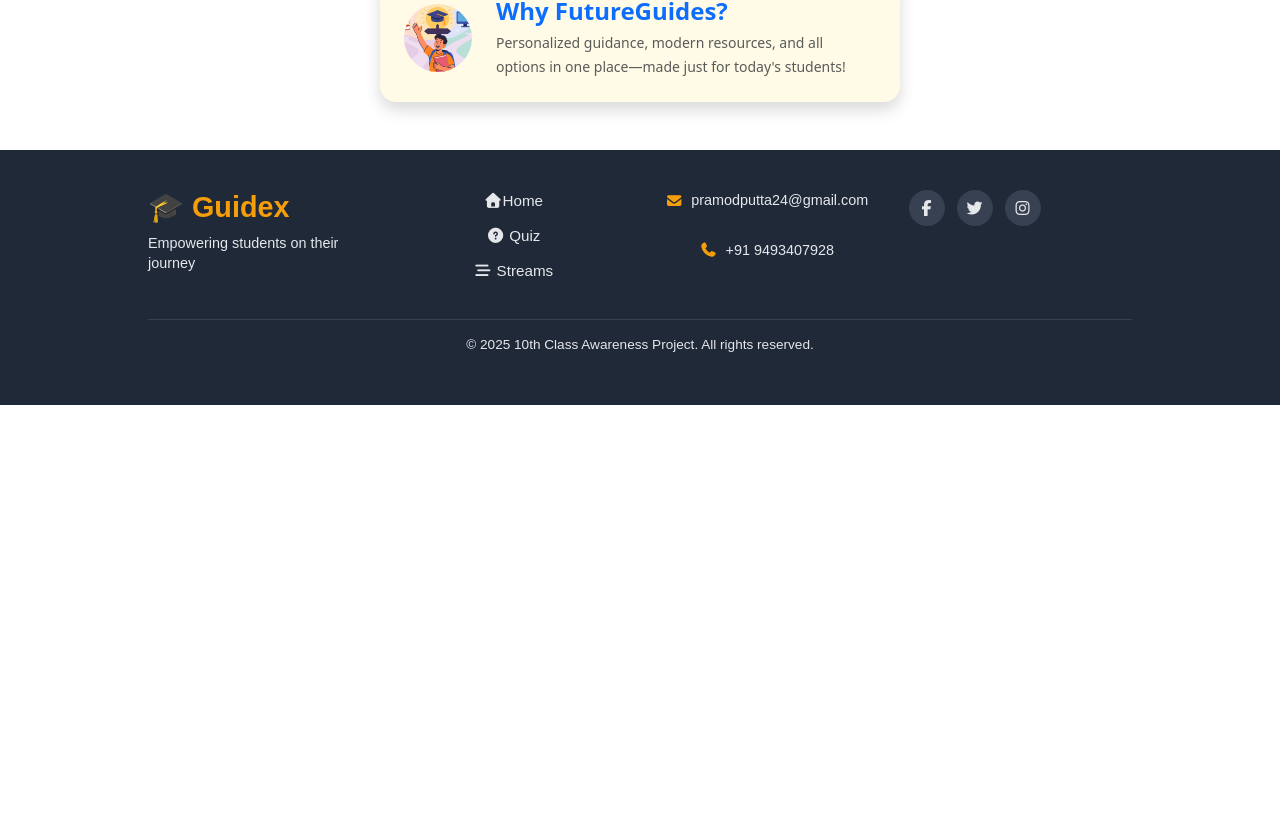
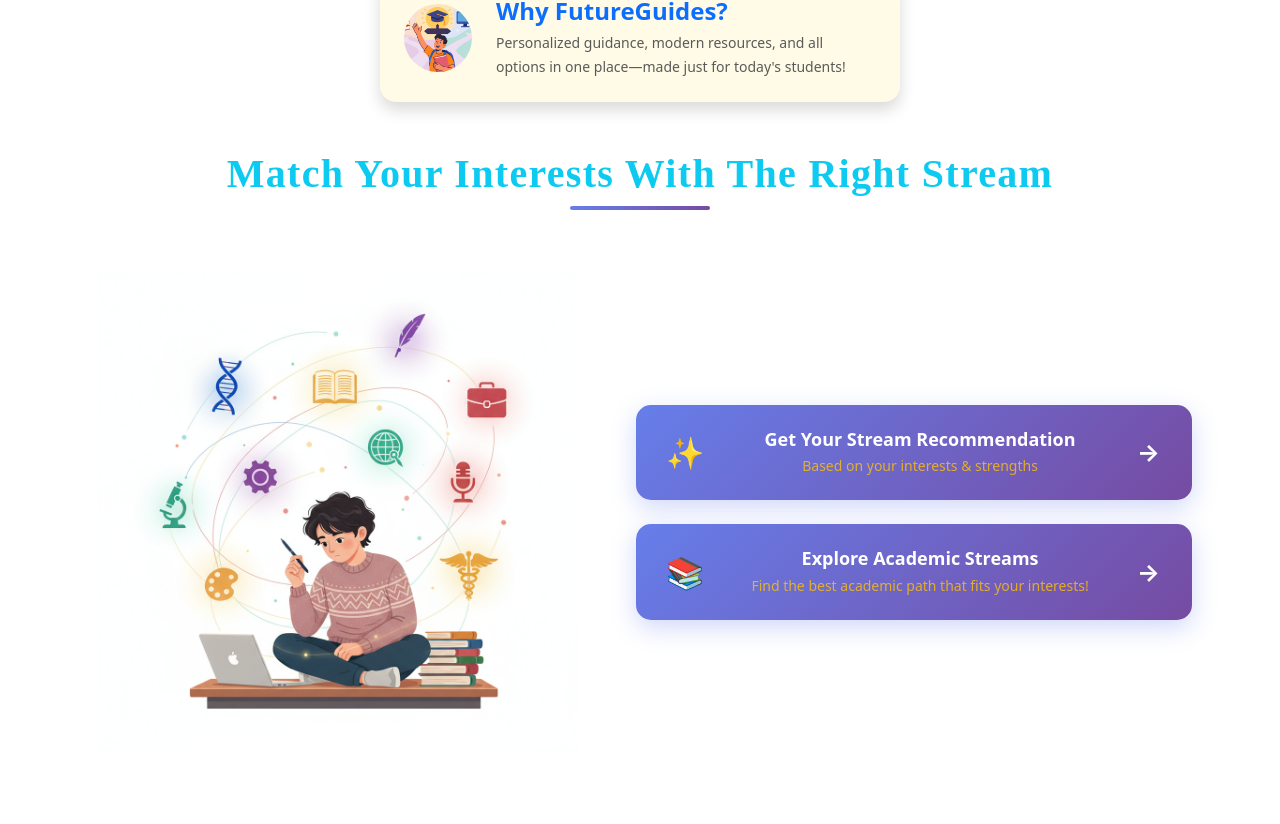
Before and after one commit to PuttaPramod/Guidex, an Angular app: page / in a window 1280 px wide. Shown: the part 1756-2580 px from the top of the page. Before the commit the page ends 2161 px from the top, so only its background shows below. Built offline with nearby package versions, Linux system fonts and the light colour scheme.

Commit message:
added quiz stream buttons with a pic

```diff
--- a/src/app/pages/home/home.component.css
+++ b/src/app/pages/home/home.component.css
@@ -101,6 +101,143 @@
   box-shadow: 0 3px 12px rgba(234,203,90,0.13);
 }
 
+.home-section {
+  max-width: 1200px;
+  margin: 2rem auto;
+  padding: 0 1rem;
+  text-align: center;
+}
+
+.home-section-title {
+  font-size: 2.5rem;
+  font-weight: 800;
+  margin-bottom: 2rem;
+  font-family:'Times New Roman', Times, serif;
+  letter-spacing: 1.3px;
+  text-transform:capitalize;
+  position: relative;
+}
+
+.home-section-title::after {
+  content: '';
+  position: absolute;
+  bottom: -12px;
+  left: 50%;
+  transform: translateX(-50%);
+  width: 140px;
+  height: 4px;
+  background: linear-gradient(90deg, #667eea, #764ba2);
+  border-radius: 2px;
+}
+
+
+
+.home-layout-container {
+  display: flex;
+  gap: 3rem;
+  padding: 2rem;
+  max-width: 1200px;
+  margin: 0 auto;
+  align-items: center;
+}
+
+.home-illustration img {
+  max-width: 500px;
+  width: 100%;
+  border-radius: 15px;
+
+  /* Mixed background and border */
+  background:
+    white;
+  padding: 10px; /* space for border effect */
+
+  /* To keep the image crisp */
+  display: block;
+  object-fit: cover;
+}
+
+
+.home-cards {
+  display: flex;
+  flex-direction: column;
+  gap: 1.5rem;
+  flex: 1;
+}
+
+.home-card {
+  display: flex;
+  align-items: center;
+  padding: 1.5rem 2rem;
+  border-radius: 15px;
+  color: white;
+  text-decoration: none;
+  cursor: pointer;
+  box-shadow: 0 8px 25px rgba(102, 126, 234, 0.3);
+  transition: all 0.3s ease;
+  background: linear-gradient(135deg, #667eea 0%, #764ba2 100%);
+}
+
+.home-card:hover {
+  transform: translateY(-3px);
+  box-shadow: 0 12px 35px rgba(102, 126, 234, 0.4);
+  background: linear-gradient(135deg, #5a67d8 0%, #6b46c1 100%);
+}
+
+.home-card-icon {
+  font-size: 28px;
+  margin-right: 15px;
+  animation: home-sparkle 2s infinite;
+  flex-shrink: 0;
+}
+
+@keyframes home-sparkle {
+  0%, 100% { transform: scale(1); }
+  50% { transform: scale(1.1); }
+}
+
+.home-card-content {
+  flex: 1;
+}
+
+.home-card-content h3 {
+  margin: 0 0 0.3rem 0;
+  font-weight: 600;
+  font-size: 18px;
+}
+
+.home-card-content p {
+  margin: 0;
+  font-size: 14px;
+  opacity: 0.8;
+}
+
+.home-card-arrow {
+  font-size: 24px;
+  font-weight: bold;
+  margin-left: 15px;
+  transition: transform 0.3s ease;
+}
+
+.home-card:hover .home-card-arrow {
+  transform: translateX(5px);
+}
+
+/* Responsive adjustments */
+@media (max-width: 900px) {
+  .home-layout-container {
+    flex-direction: column;
+    padding: 1rem;
+  }
+
+  .home-cards {
+    width: 100%;
+  }
+
+  .home-illustration img {
+    max-width: 100%;
+  }
+}
+
 @media (max-width: 767px) {
   .hero-title-overlay { max-width: 99vw; }
   .about-mini-card .card { flex-direction: column; align-items: flex-start; }
--- a/src/app/pages/home/home.component.html
+++ b/src/app/pages/home/home.component.html
@@ -51,4 +51,34 @@
     </div>
   </div>
 </div>
+<div class="home-section">
+  <h2 class="home-section-title text-info">Match Your Interests with the Right Stream</h2>
+
+  <div class="home-layout-container">
+    <div class="home-illustration">
+      <img src="assets/quizstreams.png" alt="Student studying" />
+    </div>
+
+    <div class="home-cards">
+      <a routerLink="/quiz" title="Discover Your Ideal Stream" class="home-card home-card-primary">
+        <div class="home-card-icon">✨</div>
+        <div class="home-card-content">
+          <h3>Get Your Stream Recommendation</h3>
+          <p class="text-warning">Based on your interests & strengths</p>
+        </div>
+        <div class="home-card-arrow">→</div>
+      </a>
+
+      <a routerLink="/streams" title="test streams" class="home-card home-card-secondary">
+        <div class="home-card-icon">📚</div>
+        <div class="home-card-content">
+          <h3>Explore Academic Streams</h3>
+          <p class="text-warning">Find the best academic path that fits your interests!</p>
+        </div>
+        <div class="home-card-arrow">→</div>
+      </a>
+    </div>
+  </div>
 </div>
+
+</div>
```
Also changed, not shown: src/assets/quizstreams.png (added).
